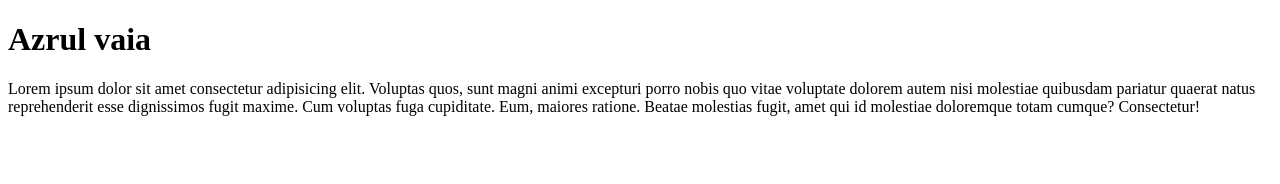
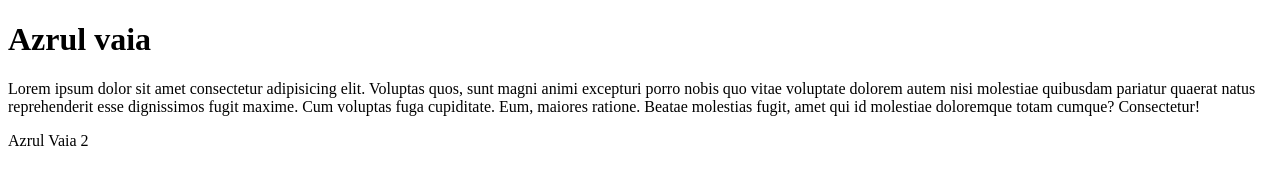
Before and after one commit to Azrul-Alam/first-project, a plain HTML site: page index.html in a window 1280 px wide. Drawn offline with Linux system fonts and the light colour scheme.

Commit message:
Update index.html

```diff
--- a/index.html
+++ b/index.html
@@ -15,5 +15,6 @@
       ratione. Beatae molestias fugit, amet qui id molestiae doloremque totam
       cumque? Consectetur!
     </p>
+    <p> Azrul Vaia 2</p>
   </body>
 </html>
```
